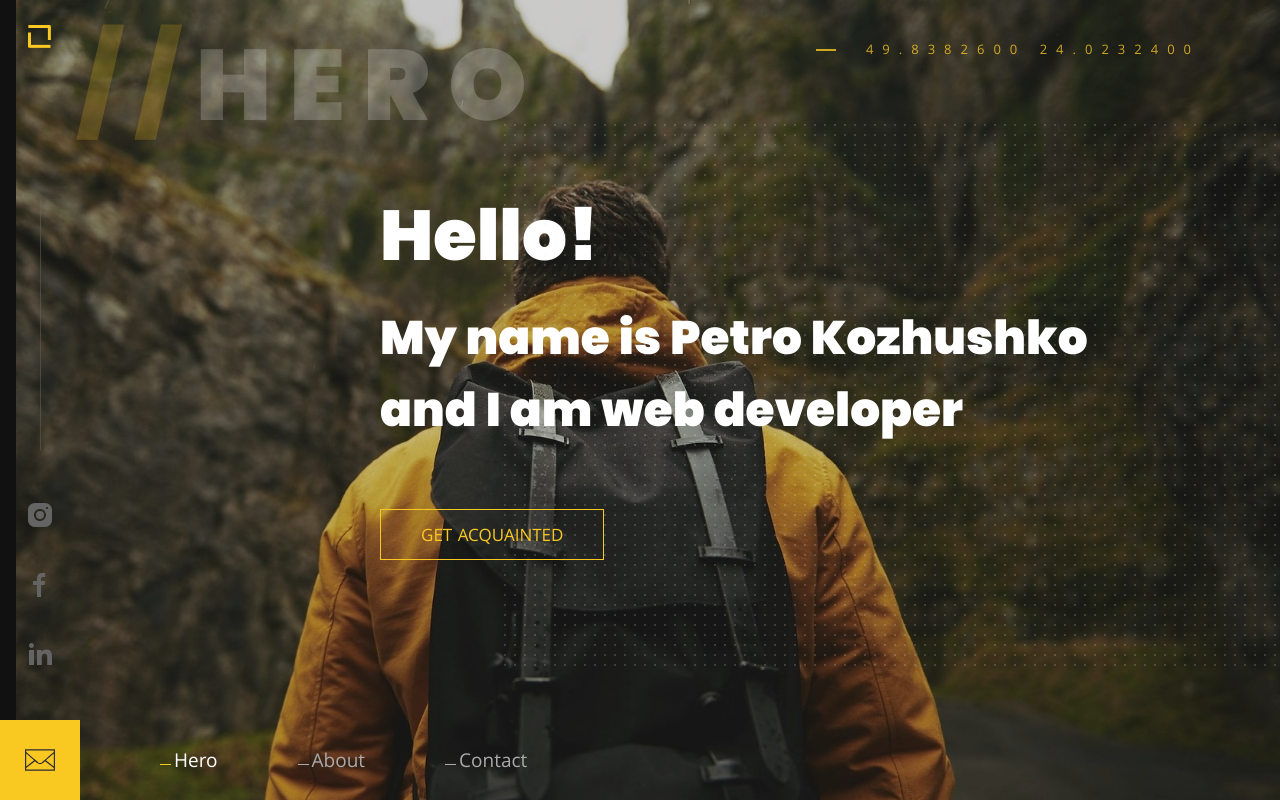
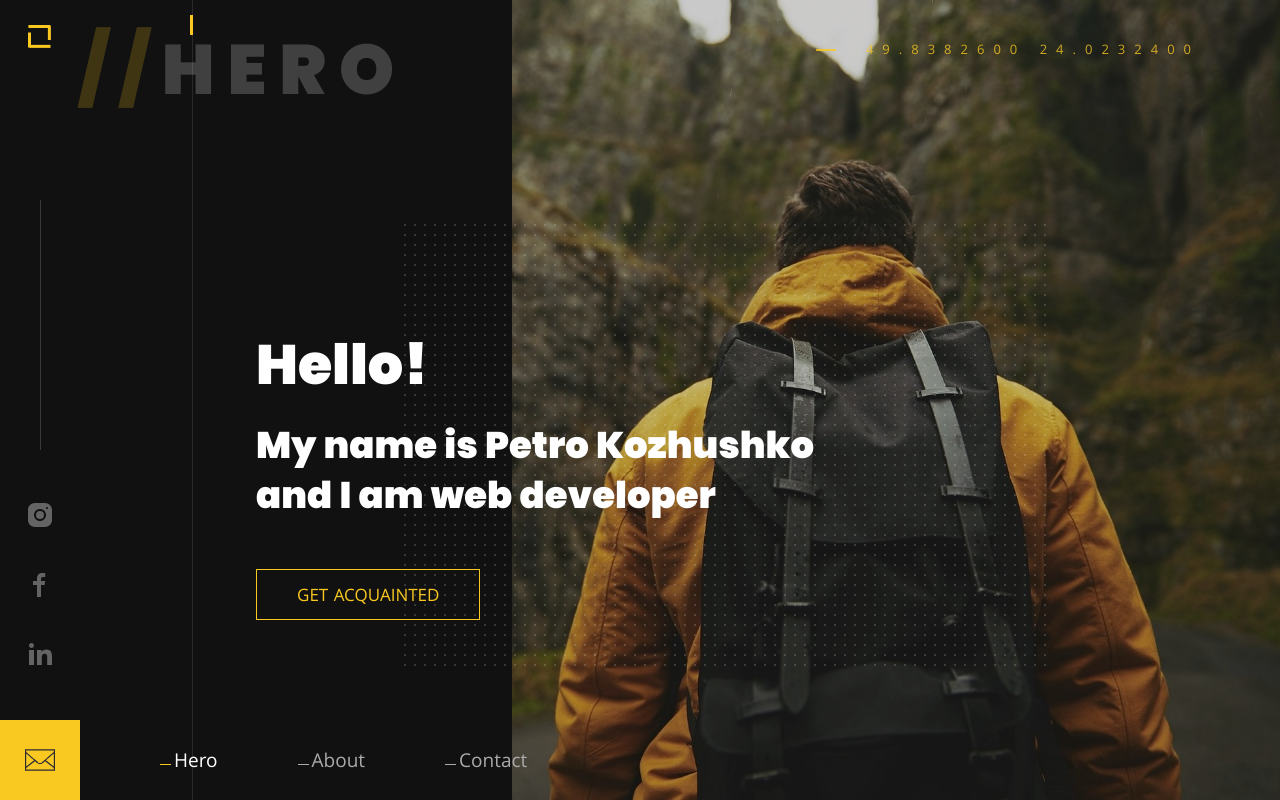
Before and after one commit to pkozhushko/cv, a Nuxt app: page / in a window 1280 px wide. Built offline with nearby package versions, Linux system fonts and the light colour scheme.

Commit message:
cut images

```diff
--- a/components/GetInTouchBtn.vue
+++ b/components/GetInTouchBtn.vue
@@ -106,4 +106,9 @@
     transform: translateX(-15%);
   }
 }
+
+
+@media screen and ( max-width: 1400px ) {
+
+}
 </style>
--- a/components/Hero/Avatar.vue
+++ b/components/Hero/Avatar.vue
@@ -1,6 +1,7 @@
 <template>
   <div class="avatar__wrapper">
-    <img src="~/static/icons/main.jpg" class="avatar" alt="avatar" />
+    <section class="hero">
+    </section>
   </div>
 </template>
 
@@ -10,14 +11,26 @@
 .avatar__wrapper {
   position: absolute;
   top: 0px;
-  right: 0;
-  max-height: 100vh;
+  right: 0px;
+  height: 100vh;
+  width: 70vw;
 
-  & > .avatar {
-    max-width: 100%;
-    max-height: 900px;
-    width: auto;
+  &>.hero {
+    width: 100%;
+    height: 100%;
+    background-image: url("./../../static/icons/main.jpg");
+    background-size: cover;
+    background-position: 50% 50%;
     filter: brightness(80%);
   }
 }
+
+@media screen and ( max-width: 1500px ) {
+  .avatar__wrapper {
+    width: 60vw;
+  }
+}
+
+
+
 </style>
--- a/components/Hero/HeroText.vue
+++ b/components/Hero/HeroText.vue
@@ -16,9 +16,8 @@
   color: $white;
   font: 900 47px/72px Poppins;
   position: absolute;
-  bottom: 240px;
-  left: 380px;
-  height: 360px;
+  bottom: 35%;
+  left: 20%;
 
   & > h2 {
     padding-bottom: 30px;
@@ -26,7 +25,13 @@
 
   & > .btn {
     position: absolute;
-    bottom: 0px;
+    bottom: -100px;
+  }
+}
+
+@media screen and ( max-width: 1450px ) {
+  .hero-text__wrapper {
+    font: 900 37px/50px Poppins;
   }
 }
 </style>
--- a/layouts/default.vue
+++ b/layouts/default.vue
@@ -88,4 +88,10 @@ ol {
     }
   }
 }
+
+@media screen and ( max-width: 1450px ) {
+  .shuffle-letter__wrapper > span {
+    font: 900 70px/120px Poppins;
+  }
+}
 </style>
--- a/pages/404.vue
+++ b/pages/404.vue
@@ -17,5 +17,14 @@
   z-index: 1;
   overflow: hidden !important;
   color: $orange;
+  display: flex;
+  flex-direction: column;
+  justify-content: center;
+  align-items: center;
+
+  &>h2 {
+      font: 900 130px/150px Poppins;
+      opacity: 0.6;
+  }
 }
 </style>
--- a/pages/About/index.vue
+++ b/pages/About/index.vue
@@ -1,13 +1,5 @@
 <template>
   <div class="container">
-    <!-- <div class="text_block">
-      So are you looking for a professional, communicative & punctual software engineer with extensive web development skills?
-
-If you have an application you are interested in developing, a problem that needs solving or a project that needs rescuing, I'd love to help you with it.
-
-Send me an email:
-    </div>-->
-
     <figure>
       <img class="image" src="../../static/icons/avatarMain.jpg" alt="img" />
     </figure>
@@ -262,8 +254,8 @@ figure {
   position: absolute;
   top: 210px;
   left: 400px;
-  width: 520px;
-  height: 700px;
+  width: 525px;
+  height: 600px;
   overflow: hidden;
   z-index: 10;
   animation: slideFromLeft 0.8s ease-in-out;
@@ -296,7 +288,6 @@ figure {
 .image {
   position: absolute;
   width: 100%;
-  margin-top: -100px;
 }
 
 @keyframes slideFromTop {
--- a/pages/index.vue
+++ b/pages/index.vue
@@ -174,4 +174,13 @@ export default {
   animation: 0.5s ease-out 0.3s 1 slideInFromRight;
   animation-fill-mode:forwards;
 }
+
+
+@media screen and ( max-width: 1450px ) {
+  .dotted {
+    width: 650px;
+    height: 450px;
+    left: 400px;
+  }
+}
 </style>
```
Also changed, not shown: static/icons/avatar.JPG (deleted), static/icons/person.png (deleted).
